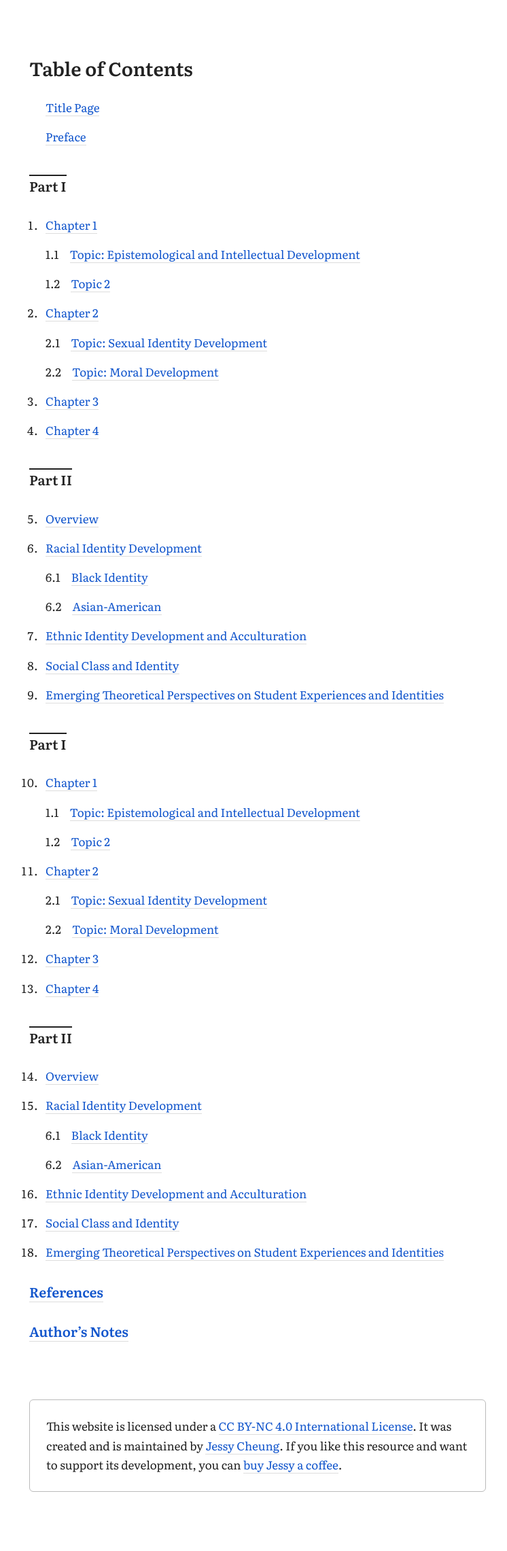
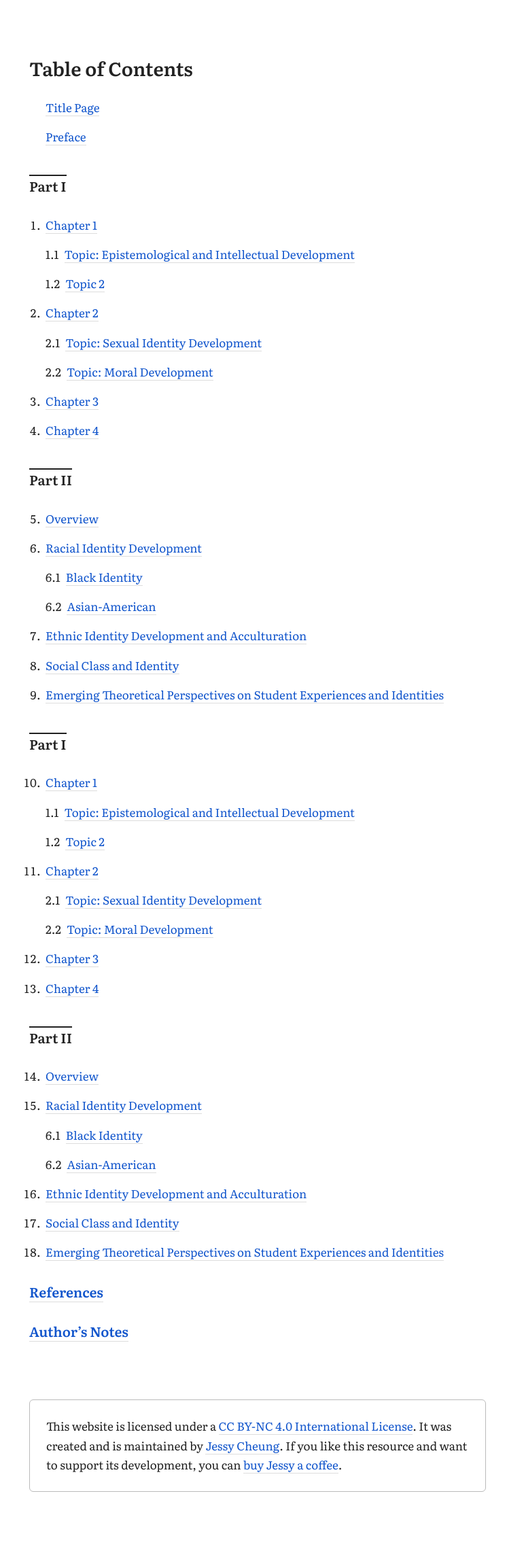
Before and after one commit to jl-c/jl-c.github.io, a Jekyll site: the page toc2.html, which Jekyll copies as it is, in a window 1280 px wide. Shown: the whole page at 68% size, without its empty margins (261-1007 px from the left). Built offline with Jekyll 4.4.1, drawn with Linux system fonts in a browser that asks for light colours.

Commit message:
Update toc2.html

```diff
--- a/toc2.html
+++ b/toc2.html
@@ -24,7 +24,7 @@ margin:0 0 0.9rem;
 }
 
 span {
-margin-right:1rem
+margin-right:0.5rem
 }
 
 a{color:#15c;border-bottom:1px solid #ddd;text-decoration:none}
@@ -40,8 +40,8 @@ padding:0 0 0 1.5rem;
 
 li {
 font-size:1.0625rem;
-margin:0 0 0.9rem -0.5rem;
-padding:0 0 0 0.5rem;
+margin:0 0 0.9rem -0.25rem;
+padding:0 0 0 0.25rem;
 }
 
 li.top {
```
